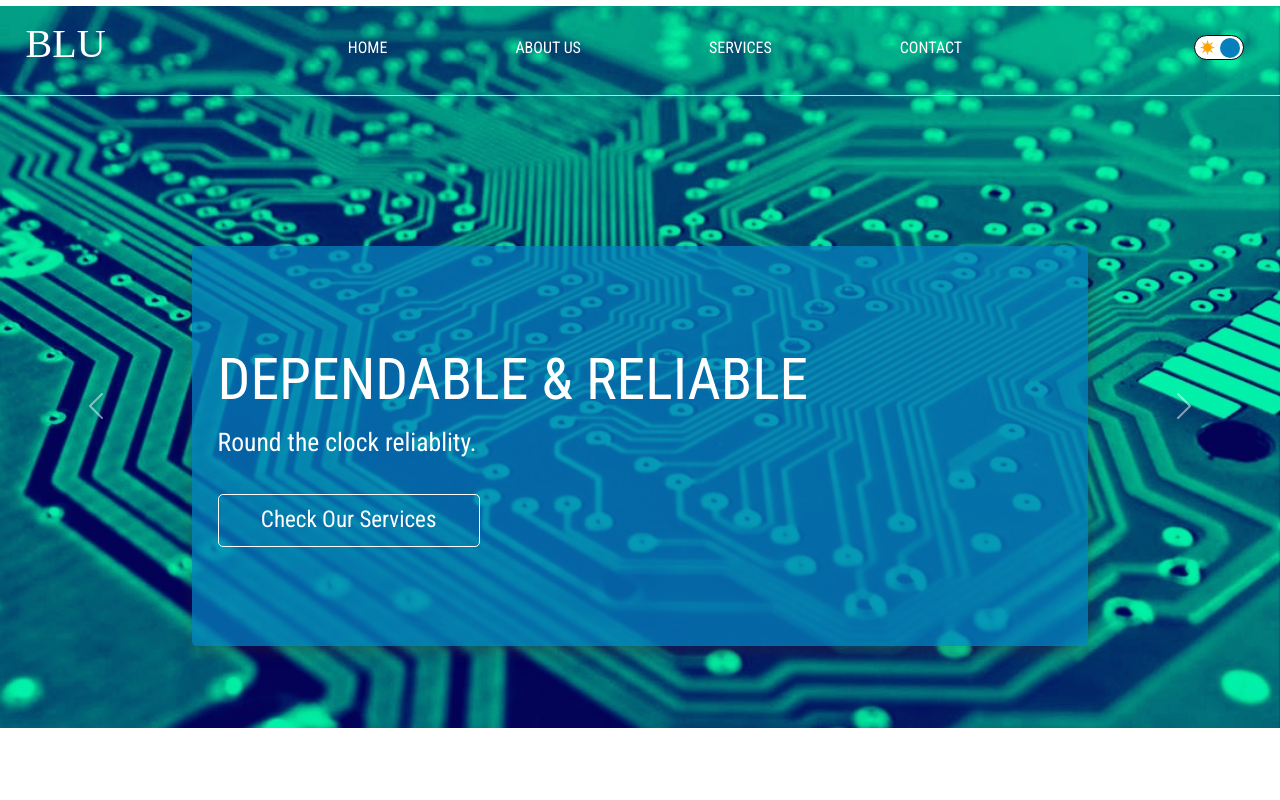
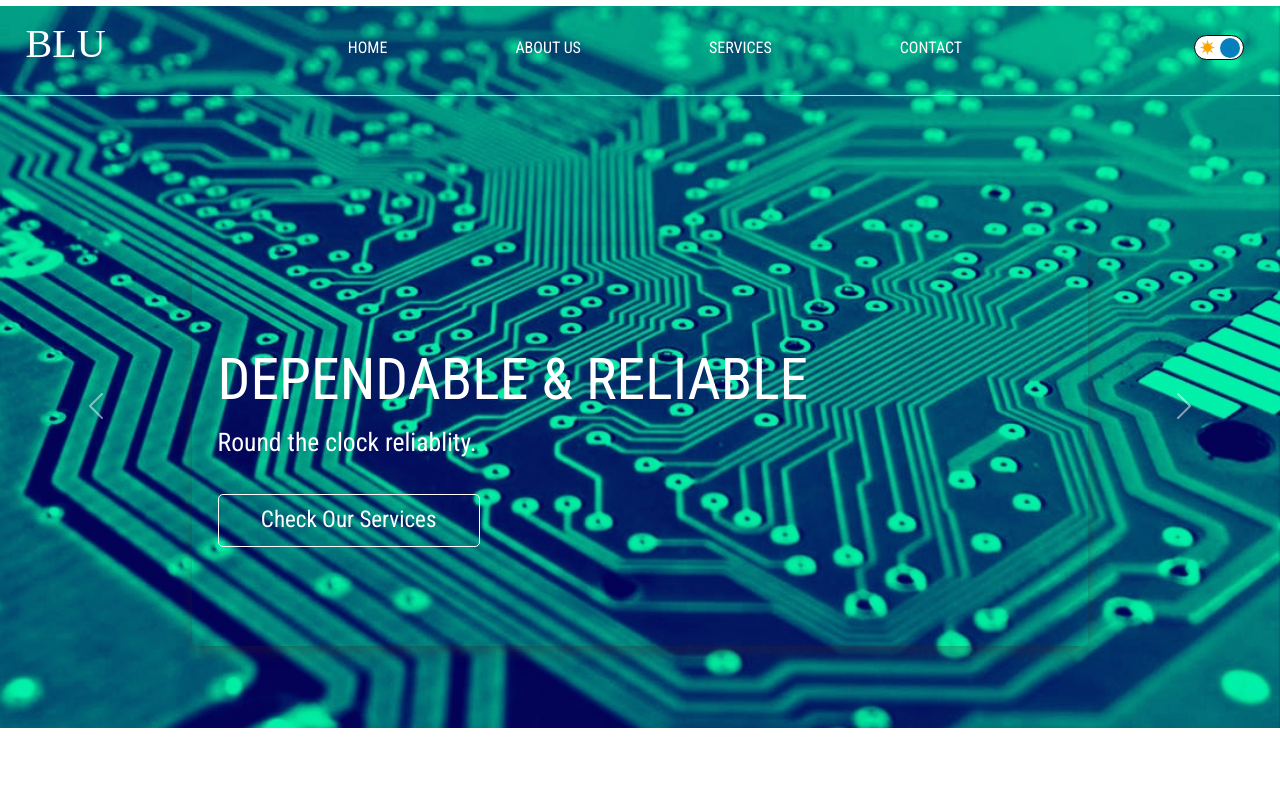
Before and after one commit to Rogue-codes/blu, a React (Create React App) app: page / in a window 1280 px wide. Shown: the top 800 px of the page. Built offline with nearby package versions, Linux system fonts and the light colour scheme; the HTML template or start-up script is replaced by a standard one; a web font is replaced by a local one.

Commit message:
remove card

```diff
--- a/src/index.css
+++ b/src/index.css
@@ -13,7 +13,7 @@
 }
 .caption{
   top: 30%;
-  background: #0680bcc2;
+  background: #067fbc00;
   border-radius: 5px;
   box-shadow: rgba(63, 38, 38, 0.35) 0px 5px 15px;
   height: 50vh;
```
